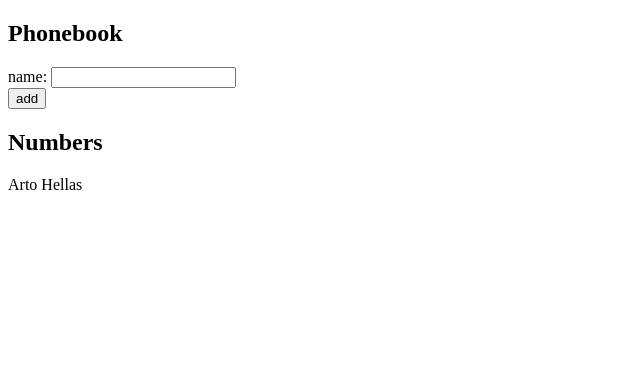
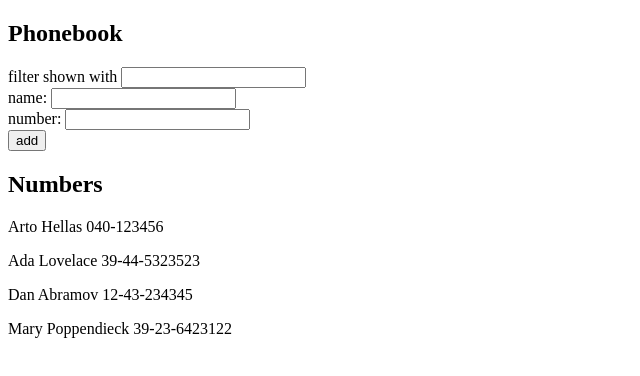
Before and after one commit to nila-4-96/fullstack-palautukset, a React (Vite) app in the folder osa2/puhelinluettelo/: page / in a window 1280 px wide. Shown: the top 376 px of the page, without its empty margins (0-640 px from the left). Built offline with nearby package versions, Linux system fonts and the light colour scheme.

Commit message:
Tehtävät 2.8, 2.9

```diff
--- a/osa2/puhelinluettelo/src/App.jsx
+++ b/osa2/puhelinluettelo/src/App.jsx
@@ -2,22 +2,30 @@ import { useState } from 'react'
 
 const App = () => {
   const [persons, setPersons] = useState([
-    { name: 'Arto Hellas' }
+    { name: 'Arto Hellas', number: '040-123456' },
+    { name: 'Ada Lovelace', number: '39-44-5323523' },
+    { name: 'Dan Abramov', number: '12-43-234345' },
+    { name: 'Mary Poppendieck', number: '39-23-6423122' }
   ])
   const [newName, setNewName] = useState('')
+  const [newNumber, setNewNumber] = useState('')
+  const [showAll, setShowAll] = useState('')
 
   const addNumber = (event) => {
     event.preventDefault()
     const personObject = {
-      name: newName
+      name: newName,
+      number: newNumber
     }
     const nF = persons.find(person => person.name === newName)
     if (nF !== undefined) {
       alert(`${newName} is already added to phonebook`)
     }
-    else
+    else {
       setPersons(persons.concat(personObject))
       setNewName('')
+      setNewNumber('')
+    }
   }
 
   const handleNameChange = (event) => {
@@ -25,21 +33,42 @@ const App = () => {
     setNewName(event.target.value)
   }
 
+  const handleNumberChange = (event) => {
+    console.log(event.target.value)
+    setNewNumber(event.target.value)
+  }
+
+  const handleShowAllChange = (event) => {
+    console.log(event.target.value)
+    setShowAll(event.target.value)
+  }
+
+  function persFilter(person) {
+    return person.name.toLowerCase().includes(showAll.toLowerCase())
+  }
+
+  const notesToShow = showAll === ''
+    ? persons
+    : persons.filter(persFilter)
+
   return (
     <div>
+
       <h2>Phonebook</h2>
       <form onSubmit={addNumber}>
-        <div>
-          name: <input value={newName} onChange={handleNameChange}/>
-        </div>
-        <div>
-          <button type="submit">add</button>
-        </div>
+        <div> filter shown with <input value={showAll} onChange={handleShowAllChange}/></div>
+        <div> name: <input value={newName} onChange={handleNameChange}/></div>
+        <div> number: <input value={newNumber} onChange={handleNumberChange}/></div>
+        <div><button type="submit">add</button></div>
       </form>
+
       <h2>Numbers</h2>
       <div>
-        {persons.map(person => <div key={person.name}>{person.name}</div>)}
+        {notesToShow.map(person =>
+          <p key={person.name}>{person.name} {person.number}</p>
+        )}
       </div>
+
     </div>
   )
 
```
